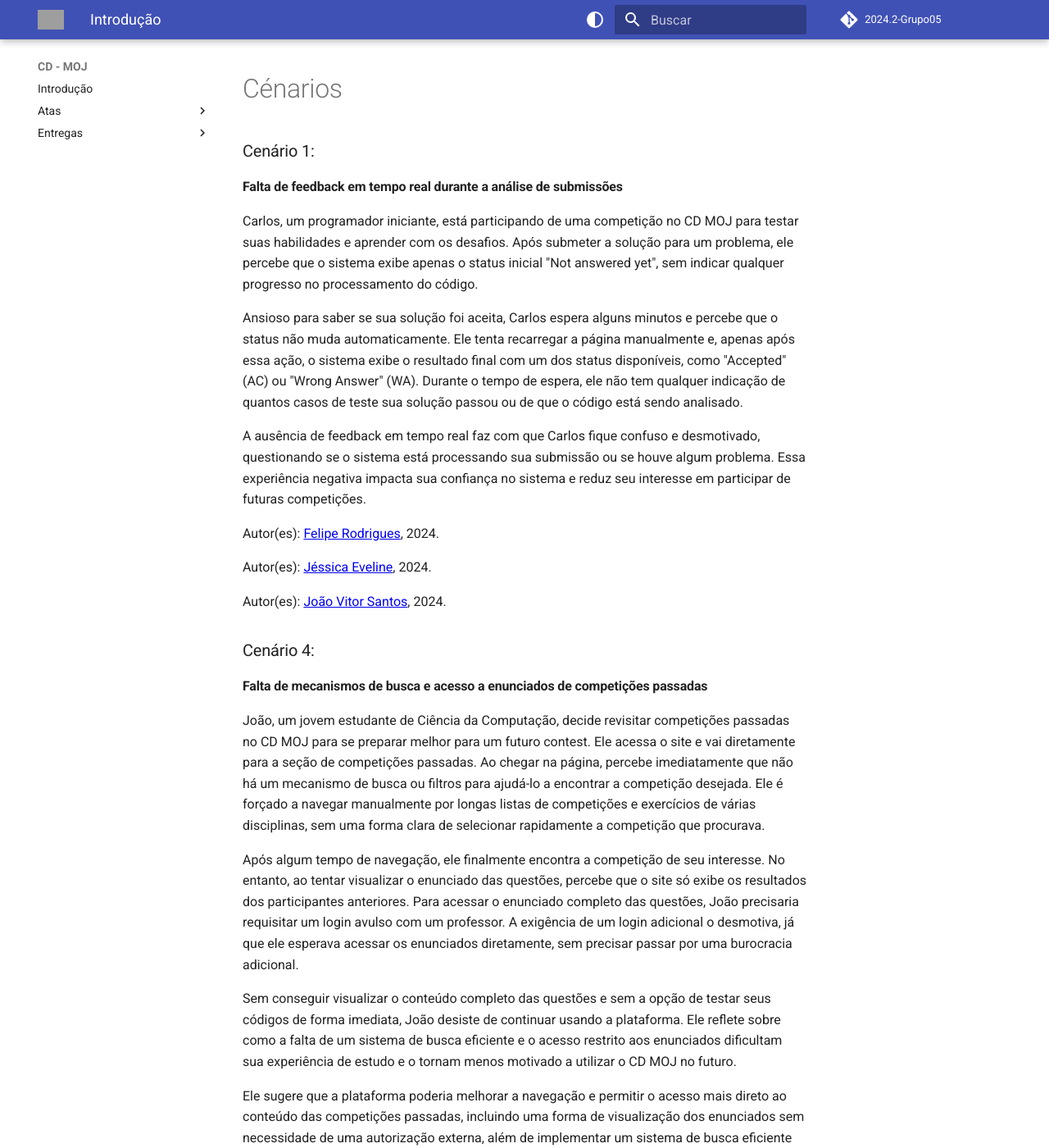
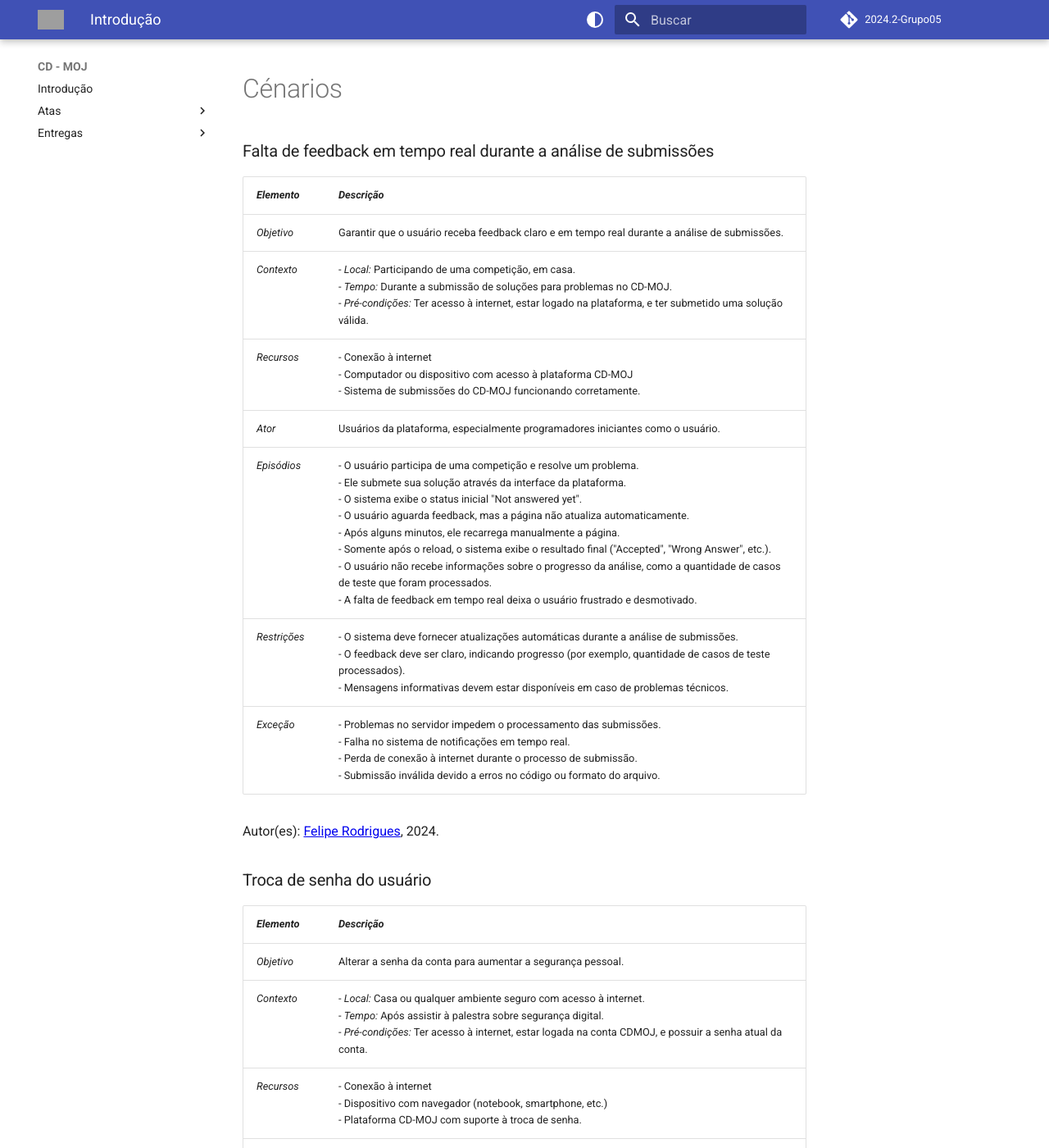
Before and after one commit to Interacao-Humano-Computador/2024.2-Grupo05, an MkDocs documentation site: the page built from docs/entregas/entrega_2/cenarios.md, in a window 1280 px wide and 1400 px high, scrolled down 255 px. Shown: the whole window at 82% size. Built offline with MkDocs 1.6.1 and Material for MkDocs 9.7.7, drawn with Linux system fonts in a browser that asks for light colours; comment, search, counter and statistics services are not loaded; the version menu is left out; some of the changed text lies outside the part shown; grey boxes are pictures that could not be loaded.

Commit message:
docs: Adcionado 3 novos cenarios.

```diff
--- a/docs/entregas/entrega_2/cenarios.md
+++ b/docs/entregas/entrega_2/cenarios.md
@@ -6,32 +6,47 @@
 
 # Cénarios
 
-### Cenário 1:
-#### Falta de feedback em tempo real durante a análise de submissões
+### Falta de feedback em tempo real durante a análise de submissões
 
-Carlos, um programador iniciante, está participando de uma competição no CD MOJ para testar suas habilidades e aprender com os desafios. Após submeter a solução para um problema, ele percebe que o sistema exibe apenas o status inicial "Not answered yet", sem indicar qualquer progresso no processamento do código.
-
-Ansioso para saber se sua solução foi aceita, Carlos espera alguns minutos e percebe que o status não muda automaticamente. Ele tenta recarregar a página manualmente e, apenas após essa ação, o sistema exibe o resultado final com um dos status disponíveis, como "Accepted" (AC) ou "Wrong Answer" (WA). Durante o tempo de espera, ele não tem qualquer indicação de quantos casos de teste sua solução passou ou de que o código está sendo analisado.
-
-A ausência de feedback em tempo real faz com que Carlos fique confuso e desmotivado, questionando se o sistema está processando sua submissão ou se houve algum problema. Essa experiência negativa impacta sua confiança no sistema e reduz seu interesse em participar de futuras competições.
-
+| *Elemento*   | *Descrição* |
+| -------------- | ------------- |
+| *Objetivo*   | Garantir que o usuário receba feedback claro e em tempo real durante a análise de submissões. |
+| *Contexto*   | - *Local:* Participando de uma competição, em casa. <br> - *Tempo:* Durante a submissão de soluções para problemas no CD-MOJ. <br> - *Pré-condições:* Ter acesso à internet, estar logado na plataforma, e ter submetido uma solução válida. |
+| *Recursos*   | - Conexão à internet <br> - Computador ou dispositivo com acesso à plataforma CD-MOJ <br> - Sistema de submissões do CD-MOJ funcionando corretamente. |
+| *Ator*       | Usuários da plataforma, especialmente programadores iniciantes como o usuário. |
+| *Episódios*  | - O usuário participa de uma competição e resolve um problema. <br> - Ele submete sua solução através da interface da plataforma. <br> - O sistema exibe o status inicial "Not answered yet". <br> - O usuário aguarda feedback, mas a página não atualiza automaticamente. <br> - Após alguns minutos, ele recarrega manualmente a página. <br> - Somente após o reload, o sistema exibe o resultado final ("Accepted", "Wrong Answer", etc.). <br> - O usuário não recebe informações sobre o progresso da análise, como a quantidade de casos de teste que foram processados. <br> - A falta de feedback em tempo real deixa o usuário frustrado e desmotivado. |
+| *Restrições* | - O sistema deve fornecer atualizações automáticas durante a análise de submissões. <br> - O feedback deve ser claro, indicando progresso (por exemplo, quantidade de casos de teste processados). <br> - Mensagens informativas devem estar disponíveis em caso de problemas técnicos. |
+| *Exceção*    | - Problemas no servidor impedem o processamento das submissões. <br> - Falha no sistema de notificações em tempo real. <br> - Perda de conexão à internet durante o processo de submissão. <br> - Submissão inválida devido a erros no código ou formato do arquivo. |
 
 Autor(es): [Felipe Rodrigues](https://github.com/felipeJRdev), 2024.
+
+### Troca de senha do usuário
+
+| *Elemento*   | *Descrição* |
+| -------------- | ------------- |
+| *Objetivo*   | Alterar a senha da conta para aumentar a segurança pessoal. |
+| *Contexto*   | - *Local:* Casa ou qualquer ambiente seguro com acesso à internet. <br> - *Tempo:* Após assistir à palestra sobre segurança digital. <br> - *Pré-condições:* Ter acesso à internet, estar logada na conta CDMOJ, e possuir a senha atual da conta. |
+| *Recursos*   | - Conexão à internet <br> - Dispositivo com navegador (notebook, smartphone, etc.) <br> - Plataforma CD-MOJ com suporte à troca de senha. |
+| *Ator*       | Usuários cadastrados na plataforma CD-MOJ. |
+| *Episódios*  | - O usuário acessa o site do CD-MOJ em seu notebook. <br> - Ela navega até o painel de configurações de conta. <br> - O usuário tem dificuldade em localizar a opção "Alterar Senha", que está posicionada de forma pouco visível. <br> - Após encontrar a funcionalidade, ela insere a senha atual, a nova senha e a confirmação da nova senha. <br> - O sistema não informa os critérios para a nova senha. <br> - O usuário tenta usar uma senha simples e recebe uma mensagem de erro genérica. <br> - Depois de várias tentativas e ajustes, o usuário consegue definir uma senha forte. <br> - O sistema confirma a alteração com uma mensagem de sucesso. |
+| *Restrições* | - Fluxo de navegação intuitivo para encontrar a funcionalidade de troca de senha. <br> - Exibição clara dos critérios necessários para a nova senha. <br> - Mensagens de erro informativas e orientadoras. |
+| *Exceção*    | - O usuário não se lembra da senha atual. <br> - O sistema não valida corretamente os critérios de segurança da senha. <br> - Falta de conexão à internet durante o processo. <br> - Problemas técnicos na plataforma impedem a alteração da senha. |
 
 Autor(es): [Jéssica Eveline](https://github.com/xzxjesse), 2024.
 
 Autor(es): [João Vitor Santos](https://github.com/Jauzimm), 2024.
 
-### Cenário 4:
-#### Falta de mecanismos de busca e acesso a enunciados de competições passadas
+### Falta de mecanismos de busca e acesso a enunciados de competições passadas
 
-João, um jovem estudante de Ciência da Computação, decide revisitar competições passadas no CD MOJ para se preparar melhor para um futuro contest. Ele acessa o site e vai diretamente para a seção de competições passadas. Ao chegar na página, percebe imediatamente que não há um mecanismo de busca ou filtros para ajudá-lo a encontrar a competição desejada. Ele é forçado a navegar manualmente por longas listas de competições e exercícios de várias disciplinas, sem uma forma clara de selecionar rapidamente a competição que procurava.
-
-Após algum tempo de navegação, ele finalmente encontra a competição de seu interesse. No entanto, ao tentar visualizar o enunciado das questões, percebe que o site só exibe os resultados dos participantes anteriores. Para acessar o enunciado completo das questões, João precisaria requisitar um login avulso com um professor. A exigência de um login adicional o desmotiva, já que ele esperava acessar os enunciados diretamente, sem precisar passar por uma burocracia adicional.
-
-Sem conseguir visualizar o conteúdo completo das questões e sem a opção de testar seus códigos de forma imediata, João desiste de continuar usando a plataforma. Ele reflete sobre como a falta de um sistema de busca eficiente e o acesso restrito aos enunciados dificultam sua experiência de estudo e o tornam menos motivado a utilizar o CD MOJ no futuro.
-
-Ele sugere que a plataforma poderia melhorar a navegação e permitir o acesso mais direto ao conteúdo das competições passadas, incluindo uma forma de visualização dos enunciados sem necessidade de uma autorização externa, além de implementar um sistema de busca eficiente para que os usuários possam encontrar competições e questões de forma rápida e prática.
+| **Elemento**   | **Descrição** |
+|-----------------|---------------|
+| *Objetivo*    | Revisitar competições passadas no CD MOJ para estudar e se preparar para futuros contests. |
+| *Contexto*    | - **Local:** Casa, laboratório ou outro local com acesso à internet. <br> - **Tempo:** Durante o planejamento de estudos ou momentos de revisão. <br> - **Pré-condições:** A plataforma deve ter registros de competições passadas, e o usuário deve ter acesso à internet. |
+| *Recursos*    | - Conexão à internet <br> - Dispositivo com navegador (computador ou smartphone) <br> - Plataforma CD MOJ com histórico de competições passadas. |
+| *Ator*        | Estudantes que busca material de estudo e revisão para contests. |
+| *Episódios*   | - O usuário acessa a plataforma CD MOJ. <br> - Ele navega até a seção "Past". <br> - Nota que a página não possui mecanismos de busca ou filtros, dificultando a localização da competição desejada. <br> - Após navegar manualmente por vários minutos, encontra a competição de interesse. <br> - Tenta acessar o enunciado das questões, mas descobre que precisa de autorização externa (login com um professor ou um bot no telegram). <br> - Frustrado com a burocracia, desiste de utilizar a plataforma para este propósito. |
+| *Restrições*  | - A página deve permitir acesso direto ao conteúdo das competições. <br> - Necessidade de implementar mecanismos de busca e filtros para facilitar a navegação. |
+| *Exceção*     | - A plataforma não possui registros de competições passadas. <br> - O usuário não encontra as competições específicas de seu interesse. <br> - Problemas de autenticação ou indisponibilidade de login com professores. <br> - Falta de conexão à internet. |
 
 Autor(es): [Marcelo Adrian](https://github.com/Marcelo-Adrian), 2024.
 
```
